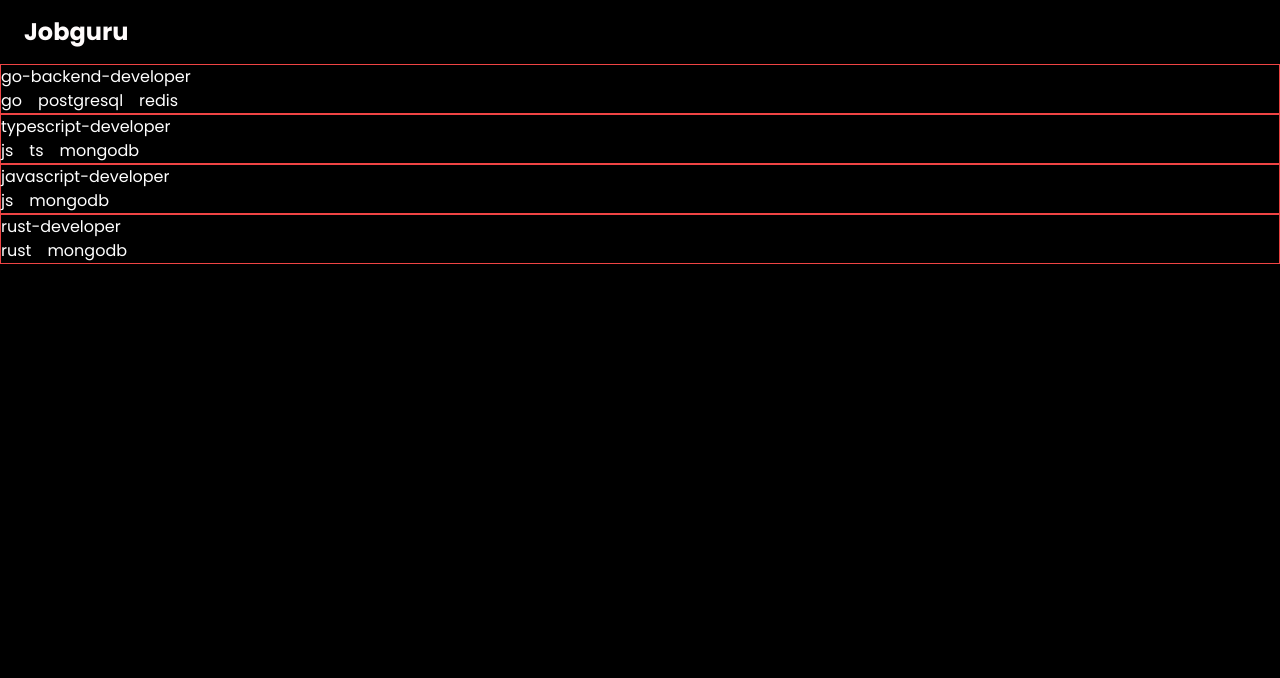
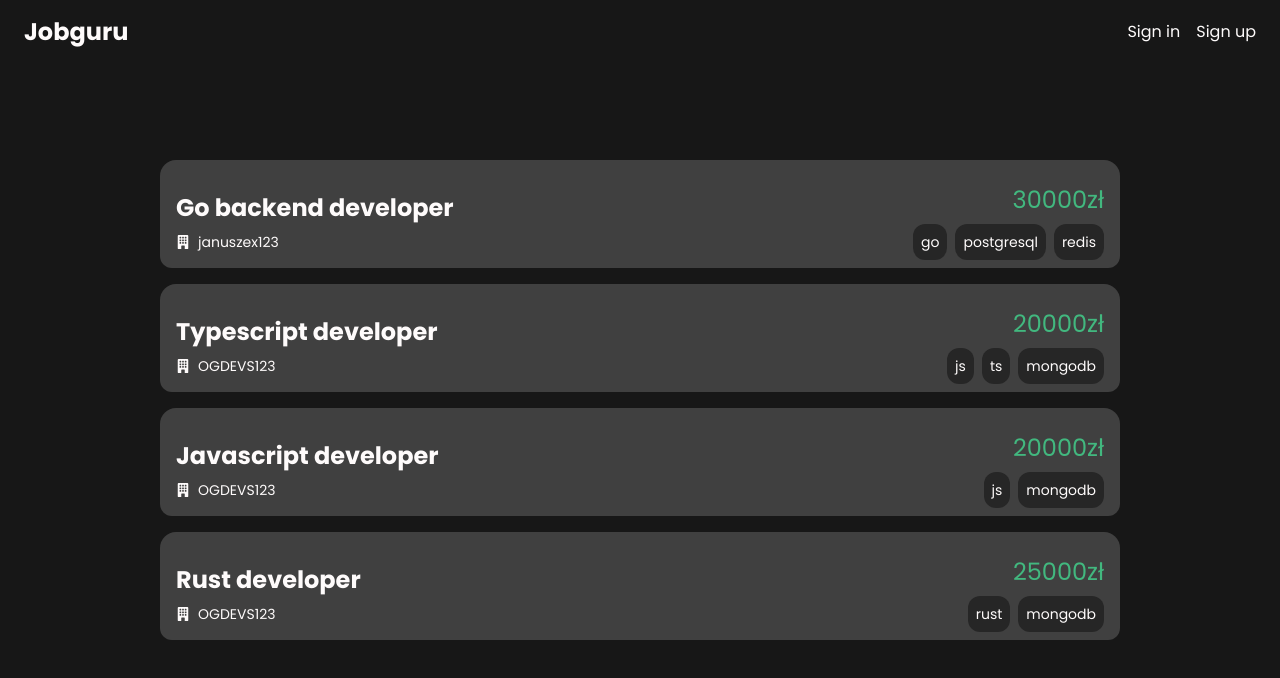
Before and after one commit to Hixo23/jobguru-frontend, a Next.js app: page / in a window 1280 px wide. Shown: the top 678 px of the page. Built offline with nearby package versions, Linux system fonts and the light colour scheme.

Commit message:
feat: add offerItem component and change colors of page

```diff
--- a/package.json
+++ b/package.json
@@ -23,8 +23,11 @@
     "react": "18.2.0",
     "react-dom": "18.2.0",
     "react-hook-form": "^7.46.1",
+    "react-icons": "^4.11.0",
+    "react-query": "^3.39.3",
     "tailwindcss": "3.3.3",
     "typescript": "5.2.2",
+    "typewriter-effect": "^2.20.1",
     "zod": "^3.22.2"
   }
 }
--- a/src/app/globals.css
+++ b/src/app/globals.css
@@ -4,6 +4,16 @@
 
 @layer base {
   .form-input {
-    @apply md:outline-none rounded-xl px-4 py-2 bg-neutral-800;
+    @apply md:outline-none rounded-xl px-4 py-2 bg-neutral-700;
+  }
+  .nav-item {
+    @apply relative
+  }
+
+  .nav-item::before {
+    @apply content-[''] absolute w-0 h-[2px] bg-accent left-0 top-6 rounded-xl transition-all duration-150;
+  }
+  .nav-item:hover:before {
+    @apply w-full;
   }
 }
--- a/src/app/layout.tsx
+++ b/src/app/layout.tsx
@@ -1,6 +1,7 @@
 import "./globals.css";
 import type { Metadata } from "next";
 import { Poppins } from "next/font/google";
+import {Providers} from "@/components/providers/Providers";
 
 const poppins = Poppins({
   subsets: ["devanagari"],
@@ -19,7 +20,9 @@
 }) {
   return (
     <html lang="en">
-      <body className={poppins.className}>{children}</body>
+      <body className={poppins.className}>
+      <Providers>{children}</Providers>
+      </body>
     </html>
   );
 }
--- a/src/app/page.tsx
+++ b/src/app/page.tsx
@@ -1,19 +1,14 @@
 import { Header } from "@/components/header/Header";
 import { offerExamples } from "@/data /data";
+import {OfferItem} from "@/components/offer/offerItem";
+import {Loading} from "@/components/loading/Loading";
 
 export default function Home() {
   return (
-    <main className="bg-background h-screen w-screen">
+    <main className="bg-background pb-24 min-h-screen w-screen">
       <Header />
       {offerExamples.map((offer) => (
-        <div key={offer.id} className={"text-white border border-red-500"}>
-          <h1>{offer.title.split(" ").join("-")}</h1>
-          <ul className={`flex gap-4`}>
-            {offer.skills.map((skill) => (
-              <li>{skill}</li>
-            ))}
-          </ul>
-        </div>
+        <OfferItem key={offer.id} {...offer}/>
       ))}
     </main>
   );
--- a/src/components/auth/signin/SignIn.tsx
+++ b/src/components/auth/signin/SignIn.tsx
@@ -32,7 +32,7 @@
   };
   return (
     <main className="w-screen h-screen bg-background flex justify-center items-center text-text">
-      <div className="w-96  pb-6 bg-neutral-900 rounded-xl">
+      <div className="w-96  pb-6 bg-neutral-800 rounded-xl">
         <h1 className="text-center mt-12 text-2xl font-medium">Hello!</h1>
         <p className="text-center text-gray-400 my-2 mx-auto">
           Sign in or sign up to continue
--- a/src/components/header/Header.tsx
+++ b/src/components/header/Header.tsx
@@ -2,10 +2,14 @@
 
 export const Header = () => {
   return (
-    <header className="w-screen h-16 text-text flex items-center px-6 ">
+    <header className="w-screen h-16 text-text flex items-center px-6 mb-24 justify-between ">
       <Link className="font-bold text-2xl" href={"/"}>
         Jobguru
       </Link>
+        <nav className='flex gap-4'>
+            <Link className={'nav-item'} href='/signin'>Sign in</Link>
+            <Link className={'nav-item'} href='/signup'>Sign up</Link>
+        </nav>
     </header>
   );
 };
--- /dev/null
+++ b/src/components/loading/Loading.tsx
@@ -0,0 +1,15 @@
+"use client";
+import Typewriter from 'typewriter-effect'
+
+export const Loading = () => {
+    return (
+        <>
+        <p className={'text-5xl flex text-text gap-1 items-center justify-center'}>Loading <Typewriter options={{
+            strings: ['...'],
+            loop: true,
+            autoStart: true,
+            cursor: ''
+        }} /></p>
+        </>
+    )
+}
--- /dev/null
+++ b/src/components/offer/offerItem.tsx
@@ -0,0 +1,41 @@
+"use client";
+
+import {SingleOfferType} from "@/data /data";
+import { BsFillBuildingFill } from 'react-icons/bs'
+import {useState} from "react";
+
+export const OfferItem = ({id, description, skills, title, salary, company}: SingleOfferType) => {
+    const [isOpen, setIsOpen] = useState(false);
+    return (
+        <>
+            <div onClick={() => setIsOpen(!isOpen)} className={`flex px-4 justify-between bg-neutral-700 w-3/4 mx-auto cursor-pointer ${!isOpen && 'my-4 py-6 rounded-xl'} pt-6  pb-2 items-center text-text rounded-t-2xl`}>
+                <section className={'flex flex-col gap-2 text-sm'}>
+                    <p className={'text-2xl font-bold'}>{title.charAt(0).toUpperCase() + title.slice(1)}</p>
+                    <div>
+                        <p className={'flex gap-2 items-center'}><BsFillBuildingFill/> <span>{company}</span></p>
+                    </div>
+                </section>
+                <section className={'flex flex-col gap-2 items-end'}>
+                    <p className={'text-2xl text-accent'}>{salary}zł</p>
+                    <div className={'flex gap-2'}>
+                        {skills.map((skill, i) => <SkillItem key={i} skillName={skill}/>)}
+                    </div>
+                </section>
+
+            </div>
+                {isOpen && (
+                    <section className={'bg-neutral-700 mx-auto w-3/4 px-4  pb-4 flex flex-col gap-2 text-text text-lg mb-4 rounded-b-2xl transition-all duration-150'}>
+                        <p className={'text-2xl'}>Description</p>
+                        <hr/>
+                        <p>{description}</p>
+                    </section>
+                )}
+        </>
+    )
+}
+
+const SkillItem = ({skillName}: { skillName: string }) => {
+    return (
+        <p className={'p-2 rounded-xl bg-neutral-800 text-sm'}>{skillName}</p>
+    )
+}
--- /dev/null
+++ b/src/components/providers/Providers.tsx
@@ -0,0 +1,9 @@
+"use client";
+import {QueryClient, QueryClientProvider} from "react-query";
+
+const queryClient = new QueryClient()
+export const Providers = ({ children }: { children: React.ReactNode }) => {
+    return <QueryClientProvider client={queryClient}>
+        {children}
+    </QueryClientProvider>
+}
--- a/src/data /data.ts
+++ b/src/data /data.ts
@@ -22,7 +22,7 @@
     company: "OGDEVS123",
     skills: ["js", "ts", "mongodb"],
     salary: "20000",
-    description: "typescript developer asap",
+    description: "Lorem ipsum dolor sit amet, consectetur adipiscing elit. Proin maximus mattis velit, in ultricies ex convallis at. Curabitur luctus porta aliquam. Quisque sagittis magna id diam euismod, quis pretium turpis dignissim. Sed purus risus, sollicitudin porta risus dictum, tempus cursus tellus. Maecenas a velit eu velit hendrerit vehicula. Sed faucibus, urna non tincidunt imperdiet, nulla dolor placerat leo, sed consectetur nisl felis ac nisi. Proin maximus sapien nec enim iaculis, a vulputate sem accumsan. Donec volutpat, augue condimentum sollicitudin sodales, orci ante aliquet nisi, vitae auctor dolor eros id nibh. Fusce venenatis nisi vitae volutpat condimentum. Integer sagittis hendrerit ante id pharetra. Suspendisse egestas scelerisque mi, non condimentum sapien malesuada id. In eleifend quis tellus a volutpat. Etiam vel ultrices lorem. Duis facilisis bibendum erat vel ultrices. Vivamus interdum dapibus velit a viverra. Mauris velit nunc, iaculis et fringilla bibendum, auctor eget leo. ",
   },
   {
     id: 3,
--- a/tailwind.config.ts
+++ b/tailwind.config.ts
@@ -6,7 +6,7 @@
     extend: {
       colors: {
         text: "#fefbfb",
-        background: "#000000",
+        background: "#171717",
         primary: "#2a7374",
         secondary: "#0c1722",
         accent: "#42b87f",
```
Also changed, not shown: 1 other file (tests, documents, lock files or other folders).
